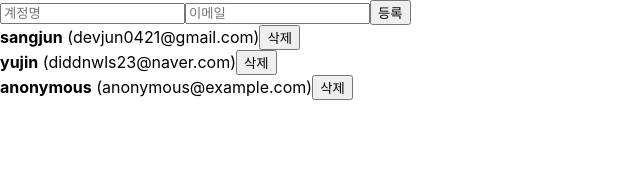
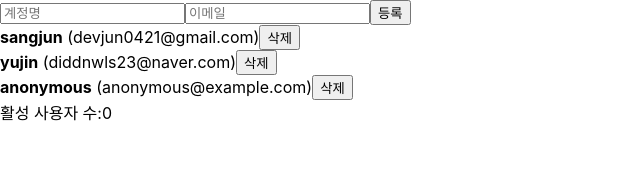
Before and after one commit to sangjuntechs/reactAtoZ, a React (Create React App) app: page / in a window 1280 px wide. Shown: the top 190 px of the page, without its empty margins (0-640 px from the left). Built offline with nearby package versions, Linux system fonts and the light colour scheme.

Commit message:
useMemo hooks

```diff
--- a/src/App.js
+++ b/src/App.js
@@ -1,8 +1,13 @@
-import React, { useRef, useState } from "react";
+import React, { useRef, useState, useMemo } from "react";
 
 import UserList from "./Userlist";
 import CreateUser from "./CreateUser";
 
+
+function countActiveUsers(users) {
+  console.log('함수실행')
+  return users.filter(user => user.active).length
+}
 function App() {
   const [inputs, setInputs] = useState({
     username: "",
@@ -66,6 +71,8 @@
       )
     );
   };
+
+  const count = useMemo(() => countActiveUsers(users), [users]);
   return (
     <>
       <CreateUser
@@ -75,6 +82,7 @@
         onCreate={onCreate}
       />
       <UserList users={users} onRemove={onRemove} onToggle={onToggle}/>
+      <div>활성 사용자 수:{count}</div>
     </>
   );
 }
```
